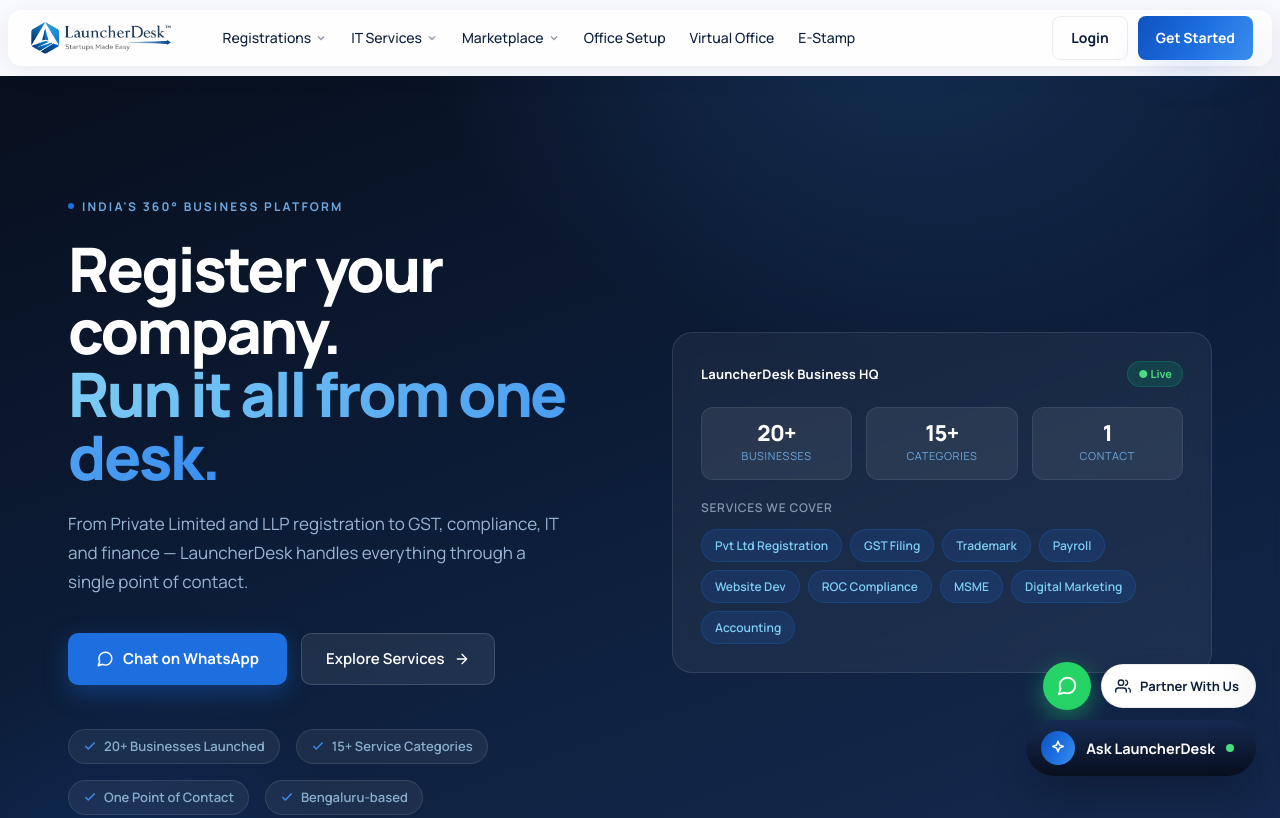
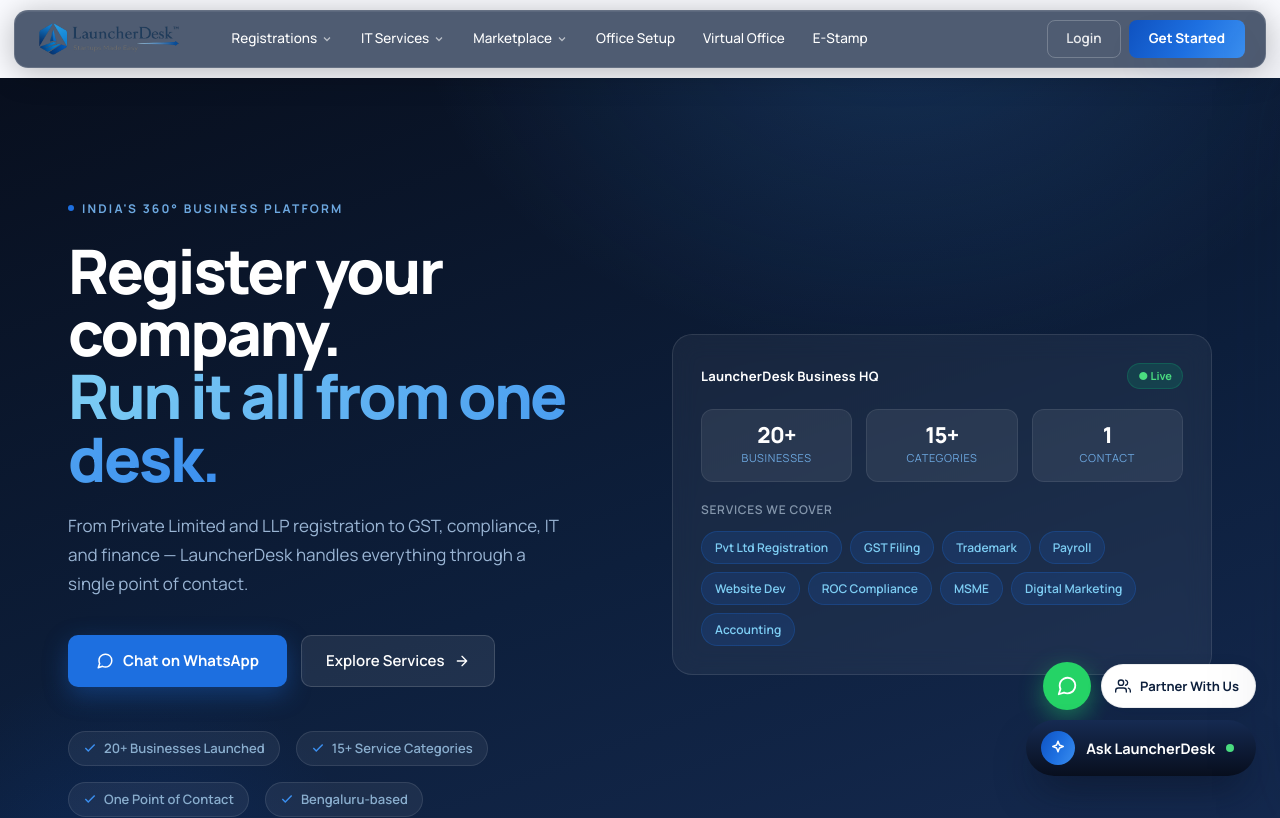
Before and after one commit to moqsoodahmed-pixel/LauncherDesk-frontend, a React (Vite) app: page / in a window 1280 px wide. Shown: the top 818 px of the page. Built offline with nearby package versions, Linux system fonts and the light colour scheme.

Commit message:
updated the navbar and footer

```diff
--- a/src/assets/launcherdesk.css
+++ b/src/assets/launcherdesk.css
@@ -97,13 +97,17 @@ img{max-width:100%;display:block}
 /* ============================================================
    HEADER
    ============================================================ */
-.site-header{position:sticky;top:0;z-index:60;background:transparent;
-  border-bottom:none;padding:10px 0}
-.header-in{max-width:1380px;margin:0 auto;padding:0 32px;height:56px;display:flex;align-items:center;gap:0;
-  background:rgba(255,255,255,.72);backdrop-filter:saturate(180%) blur(20px);-webkit-backdrop-filter:saturate(180%) blur(20px);
-  border-radius:16px;border:1px solid rgba(255,255,255,.55);
-  box-shadow:0 4px 30px rgba(13,31,60,.08),0 1px 0 rgba(255,255,255,.9) inset;
-  padding:0 24px}
+.site-header{position:sticky;top:0;z-index:60;
+  background:transparent;
+  border-bottom:none;
+  padding:10px 20px}
+.header-in{max-width:1360px;margin:0 auto;height:58px;display:flex;align-items:center;gap:0;
+  padding:0 28px;
+  background:rgba(13,31,60,0.72);
+  backdrop-filter:saturate(180%) blur(24px);-webkit-backdrop-filter:saturate(180%) blur(24px);
+  border-radius:16px;
+  border:1px solid rgba(255,255,255,.13);
+  box-shadow:0 4px 32px rgba(0,0,0,.28),0 1px 0 rgba(255,255,255,.08) inset;}
 .brand{display:flex;align-items:center;gap:10px;flex:none;margin-right:36px}
 .brand .mk{width:34px;height:34px;border-radius:9px;background:var(--grad);display:grid;place-items:center;box-shadow:var(--sh-blue)}
 .brand .mk svg{width:18px;height:18px;stroke:#fff;fill:none;stroke-width:2}
@@ -111,34 +115,34 @@ img{max-width:100%;display:block}
 .brand .txt b{color:var(--blue-dark)}
 
 /* nav */
-.main-nav{display:flex;align-items:center;gap:0;flex:1}
+.main-nav{display:flex;align-items:center;gap:2px;flex:1}
 .nav-item{position:relative}
 .nav-item>a,.nav-item>button{
-  font-family:var(--font);font-weight:500;font-size:14px;color:var(--navy);
-  padding:8px 12px;border-radius:8px;background:none;border:0;cursor:pointer;
+  font-family:var(--font);font-weight:500;font-size:13.5px;color:#fff;
+  padding:7px 13px;border-radius:8px;background:none;border:0;cursor:pointer;
   display:flex;align-items:center;gap:4px;
   transition:background .14s,color .14s;white-space:nowrap;line-height:1}
-.nav-item>a:hover,.nav-item>button:hover{background:rgba(16,42,67,.05);color:var(--blue-dark)}
-.nav-item.active>a,.nav-item.active>button{color:var(--blue-dark)}
-.nav-item>button svg{width:12px;height:12px;stroke:currentColor;fill:none;stroke-width:2.5;opacity:.45;transition:transform .18s;flex:none}
-.nav-item.open>button svg{transform:rotate(180deg);opacity:.8}
+.nav-item>a:hover,.nav-item>button:hover{background:rgba(255,255,255,.12);color:#fff}
+.nav-item.active>a,.nav-item.active>button{color:#fff;background:rgba(255,255,255,.12)}
+.nav-item>button svg{width:12px;height:12px;stroke:currentColor;fill:none;stroke-width:2.5;opacity:.6;transition:transform .18s;flex:none}
+.nav-item.open>button svg{transform:rotate(180deg);opacity:1}
 
-/* Office Restore special pill */
-/* nav-restore now styled same as regular nav items */
+/* nav-restore same as regular nav items */
 .nav-restore{
-  font-weight:500;color:var(--navy);
+  font-weight:500;color:#fff;
   background:none;border:none;
-  border-radius:8px;padding:8px 12px;font-size:14px;
+  border-radius:8px;padding:7px 13px;font-size:13.5px;
+  text-decoration:none;display:inline-flex;align-items:center;
 }
-.nav-restore:hover{background:rgba(16,42,67,.05);color:var(--blue-dark);}
+.nav-restore:hover{background:rgba(255,255,255,.12);color:#fff;}
 
-.header-cta{margin-left:auto;display:flex;align-items:center;gap:10px;flex:none;padding-left:20px}
+.header-cta{margin-left:auto;display:flex;align-items:center;gap:8px;flex:none;padding-left:16px}
 .nav-login{border:1px solid var(--line)}
 .nav-login:hover{border-color:rgba(4,125,204,.35);color:var(--blue-dark)}
 .d-cta-row{display:flex;gap:10px}
 .d-cta-row .btn{flex:1;justify-content:center}
-.burger{display:none;width:42px;height:42px;border-radius:10px;background:rgba(16,42,67,.06);border:0;cursor:pointer;align-items:center;justify-content:center}
-.burger svg{width:21px;height:21px;stroke:var(--navy);stroke-width:2;fill:none}
+.burger{display:none;width:42px;height:42px;border-radius:10px;background:rgba(255,255,255,.13);border:1px solid rgba(255,255,255,.15);cursor:pointer;align-items:center;justify-content:center}
+.burger svg{width:21px;height:21px;stroke:#fff;stroke-width:2;fill:none}
 
 /* ── MEGA MENU BASE ─────────────────────────────────────── */
 .mega{
@@ -662,7 +666,8 @@ img{max-width:100%;display:block}
    ============================================================ */
 @media(max-width:1280px){
   .wrap,.wrap-tight{padding:0 24px}
-  .header-in{padding:0 18px;border-radius:14px;margin:0 8px}
+  .site-header{padding:10px 14px}
+  .header-in{padding:0 20px;border-radius:14px}
   .svc-layout{grid-template-columns:200px 1fr 240px;gap:32px}
   .lifecycle{gap:36px}
   .lc-inner{gap:36px}
@@ -756,7 +761,8 @@ img{max-width:100%;display:block}
   .or-hero-grid { grid-template-columns: 1fr; gap: 32px; }
   .or-hero-badges { flex-direction: column; gap: 12px; }
 
-  .header-in{padding:0 16px;height:52px;border-radius:12px;margin:0 8px}
+  .site-header{padding:8px 12px}
+  .header-in{padding:0 16px;height:54px;border-radius:12px}
   .brand .txt{font-size:17px}
   .page-hero{padding:38px 0 32px}
   .proof{grid-template-columns:1fr 1fr}
--- a/src/components/Footer.jsx
+++ b/src/components/Footer.jsx
@@ -55,7 +55,7 @@ export default function Footer() {
             <div>
               <div style={{fontSize:10.5,fontWeight:700,letterSpacing:'.1em',textTransform:'uppercase',color:'#6da8e0',marginBottom:5}}>Corporate</div>
               <span style={{fontSize:13,color:'#5e7fa0',lineHeight:1.65}}>#63, Office No. 224 & 225, 2nd Floor,<br/>The Plazzo Mall, Ibrahim Sahib St,<br/>Off Commercial Street, Bangalore – 560001</span>
-              <a href="https://maps.app.goo.gl/kxzeKkNvkZPymiGw9" target="_blank" rel="noopener noreferrer" style={{display:'inline-flex',alignItems:'center',gap:6,marginTop:8,fontSize:12.5,fontWeight:600,color:'#7ecef4',textDecoration:'none'}}>
+              <a href="https://maps.app.goo.gl/BCNfdV7j5PEBkYrM6" target="_blank" rel="noopener noreferrer" style={{display:'inline-flex',alignItems:'center',gap:6,marginTop:8,fontSize:12.5,fontWeight:600,color:'#7ecef4',textDecoration:'none'}}>
                 <svg viewBox="0 0 24 24" width={14} height={14} fill="none" stroke="currentColor" strokeWidth={2}><path d="M21 10c0 7-9 12-9 12s-9-5-9-12a9 9 0 0 1 18 0z"/><circle cx="12" cy="10" r="3"/></svg>
                 Open on Google Maps →
               </a>
--- a/src/components/Navbar.jsx
+++ b/src/components/Navbar.jsx
@@ -315,8 +315,8 @@ export default function Navbar({ activePage = '' }) {
           </div>
         </nav>
         <div className="header-cta">
-          <a className="btn btn-ghost btn-sm" href="/partner/login" style={{border:'1.5px solid var(--line)',color:'var(--navy)'}}>Login</a>
-          <a className="btn btn-primary btn-sm" href="/services#finder">Get Started</a>
+          <a className="btn btn-sm" href="/partner/login" style={{border:'1.5px solid rgba(255,255,255,.22)',color:'rgba(255,255,255,.88)',background:'transparent',borderRadius:8,padding:'0 18px',height:38,fontSize:13.5,fontWeight:600}}>Login</a>
+          <a className="btn btn-primary btn-sm" href="/services#finder" style={{borderRadius:8,padding:'0 20px',height:38,fontSize:13.5}}>Get Started</a>
           <button className="burger" aria-label="Open menu" data-open-drawer="true">
             <svg viewBox="0 0 24 24" fill="none" stroke="currentColor" strokeWidth="2" strokeLinecap="round" strokeLinejoin="round">
               <path d={I.list} />
```
